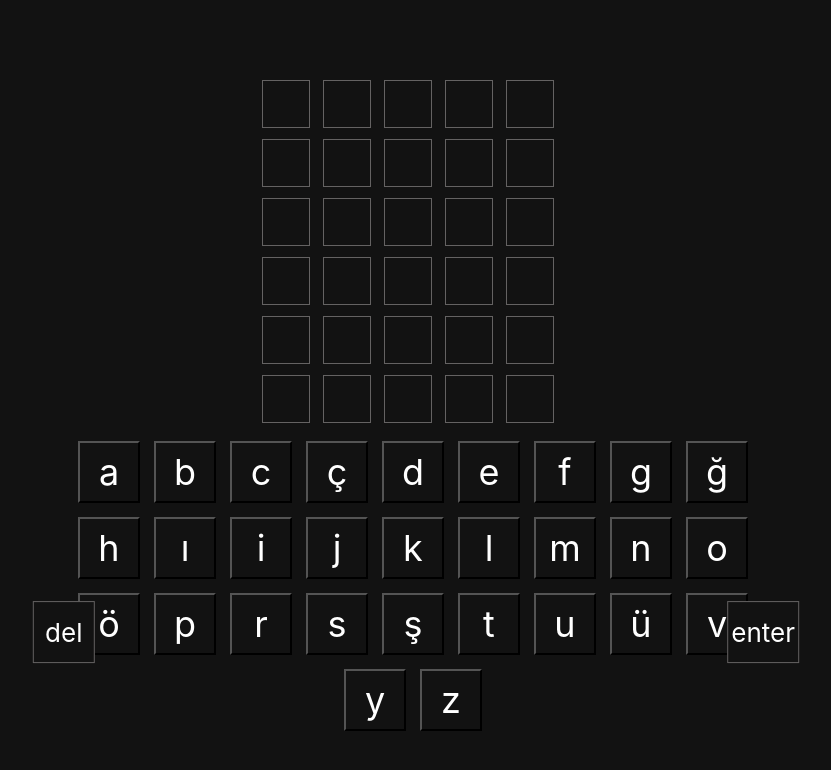
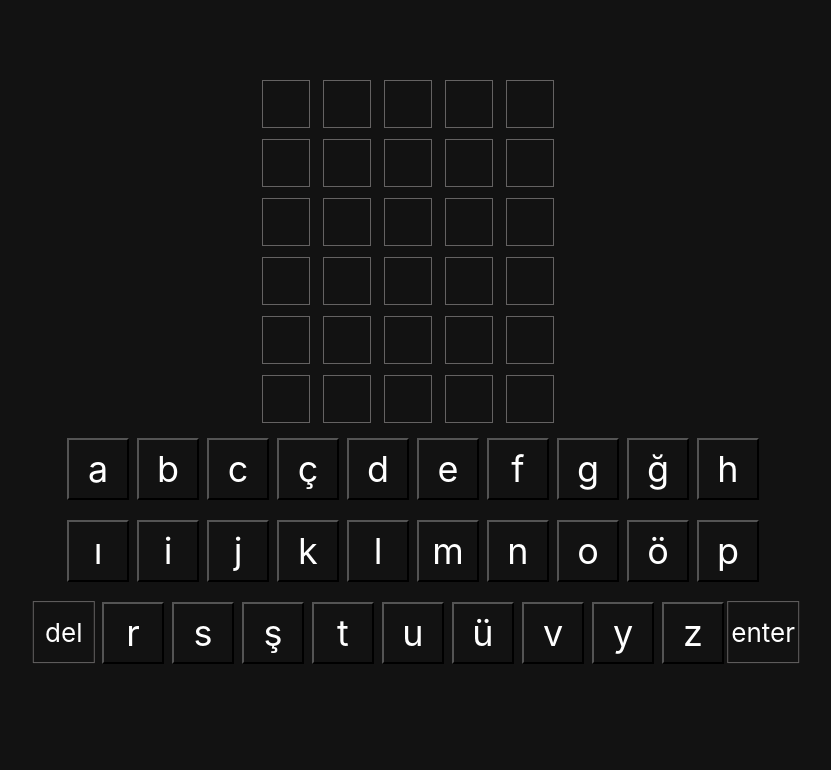
Before and after one commit to egemrai/wordle-infinite, a React (Create React App) app in the folder frontend/: page / in a window 1280 px wide. Shown: the top 770 px of the page, without its empty margins (227-1058 px from the left). Built offline with nearby package versions, Linux system fonts and the light colour scheme.

Commit message:
alphabet css 2

```diff
--- a/frontend/src/App.css
+++ b/frontend/src/App.css
@@ -79,7 +79,7 @@
   width: 62px;
   min-width: 62px;
   display: flex;
-  margin: 1%;
+  margin: 4px;
   padding: 0;
   font-size: 36px;
   justify-content: center;
```
